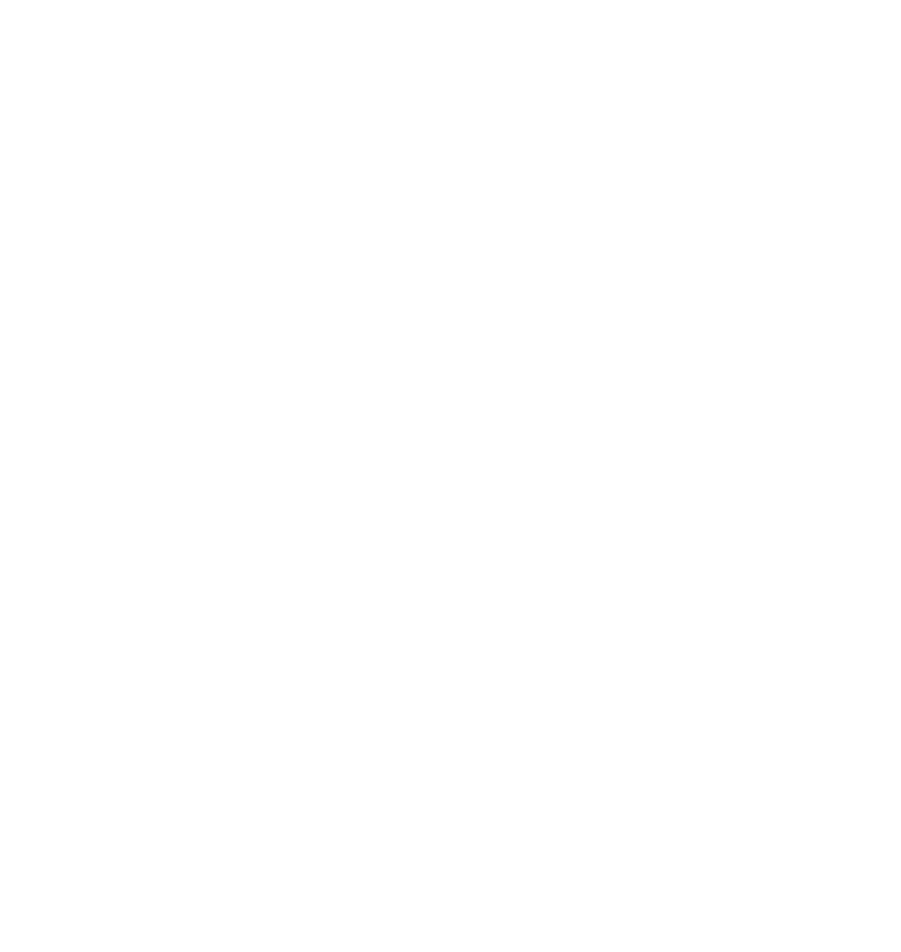
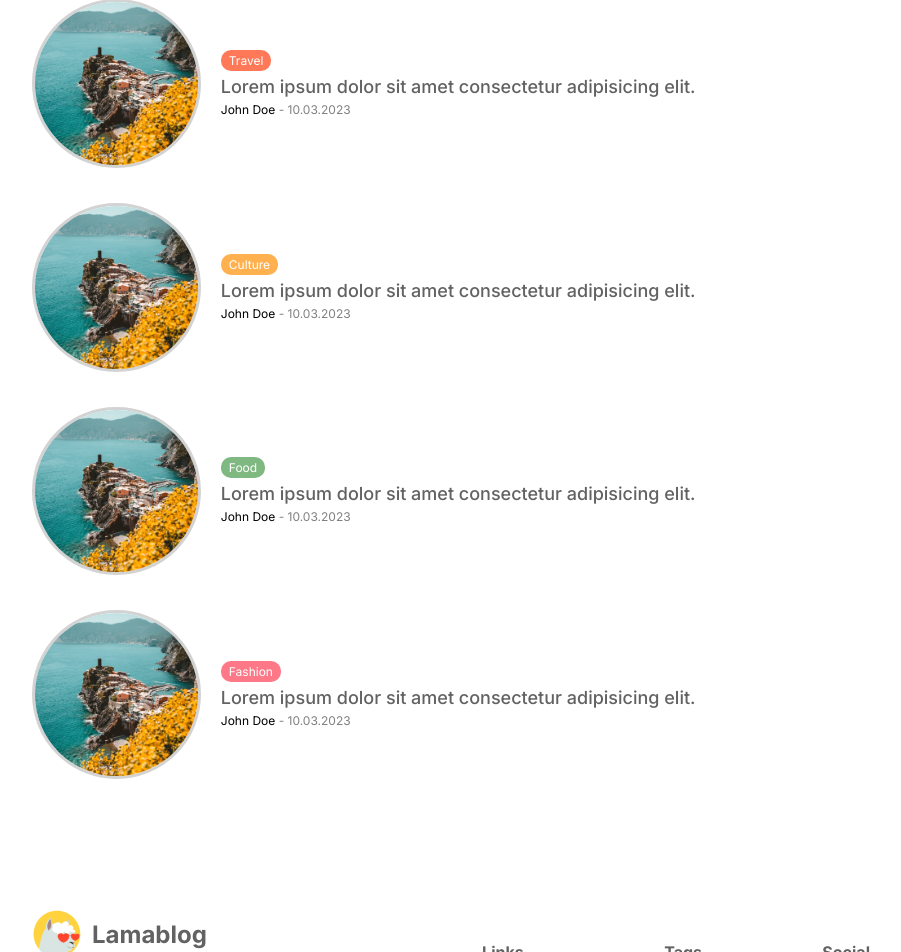
Before and after one commit to yaotutu/next-blog, a Next.js app: page / in a window 1280 px wide. Shown: the part 1816-2768 px from the top of the page, without its empty margins (176-1077 px from the left). Before the commit the page ends 1090 px from the top, so only its background shows below. Built offline with nearby package versions, Linux system fonts and the light colour scheme.

Commit message:
✨ 新功能(layout.tsx, page.tsx, components)：添加Footer和Menu组件   📝 文档(Menu.jsx, footer.jsx)：增加页脚和菜单的样式及功能   ♻️ 重构(Menu.jsx, menuPosts.jsx)：优化代码结构以提升可读性

```diff
--- a/app/layout.tsx
+++ b/app/layout.tsx
@@ -4,6 +4,7 @@
 import { ThemeContextProvider } from "@/context/ThemeContext";
 import ThemeProvider from "@/providers/ThemeProvider";
 import Navbar from "@/components/navbar/Navbar";
+import Footer from "@/components/footer/Footer";
 const inter = Inter({ subsets: ["latin"] });
 
 export const metadata: Metadata = {
@@ -25,6 +26,7 @@
               <div className="wrapper">
                 <Navbar />
                 {children}
+                <Footer />
               </div>
             </div>
           </ThemeProvider>
--- a/app/page.tsx
+++ b/app/page.tsx
@@ -2,12 +2,17 @@
 import styles from "./homepage.module.css";
 import Featured from "../components/featured/Featured";
 import CategoryList from "../components/categoryList/CategoryList";
+import Menu from "../components/Menu/Menu";
 
 export default function Home() {
   return (
     <div className={styles.container}>
       <Featured />
       <CategoryList />
+      <div className={styles.content}>
+        {/* <CardList page={page} /> */}
+        <Menu />
+      </div>
     </div>
   );
 }
--- /dev/null
+++ b/components/Menu/Menu.jsx
@@ -0,0 +1,24 @@
+import React from "react";
+import styles from "./menu.module.css";
+import Link from "next/link";
+import Image from "next/image";
+import MenuPosts from "../menuPosts/MenuPosts";
+// import MenuCategories from "../menuCategories/MenuCategories";
+
+const Menu = () => {
+  return (
+    <div className={styles.container}>
+      <h2 className={styles.subtitle}>{"What's hot"}</h2>
+      <h1 className={styles.title}>Most Popular</h1>
+      <MenuPosts withImage={false} />
+      <h2 className={styles.subtitle}>Discover by topic</h2>
+      <h1 className={styles.title}>Categories</h1>
+      {/* <MenuCategories /> */}
+      <h2 className={styles.subtitle}>Chosen by the editor</h2>
+      <h1 className={styles.title}>Editors Pick</h1>
+      <MenuPosts withImage={true} />
+    </div>
+  );
+};
+
+export default Menu;
--- /dev/null
+++ b/components/Menu/menu.module.css
@@ -0,0 +1,20 @@
+.container {
+    flex: 2;
+    margin-top: 60px;
+  }
+
+  .subtitle {
+    color: gray;
+    font-size: 16px;
+    font-weight: 400;
+  }
+  .title {
+    font-size: 28px;
+  }
+
+
+  @media screen and (max-width: 1024px) {
+    .container {
+      display: none;
+    }
+  }
--- /dev/null
+++ b/components/footer/Footer.jsx
@@ -0,0 +1,54 @@
+import React from "react";
+import styles from "./footer.module.css";
+import Image from "next/image";
+import Link from "next/link";
+
+const Footer = () => {
+  return (
+    <div className={styles.container}>
+      <div className={styles.info}>
+        <div className={styles.logo}>
+          <Image src="/logo.png" alt="lama blog" width={50} height={50} />
+          <h1 className={styles.logoText}>Lamablog</h1>
+        </div>
+        <p className={styles.desc}>
+          Lorem, ipsum dolor sit amet consectetur adipisicing elit. Enim
+          necessitatibus similique aspernatur obcaecati veritatis. Aperiam cum
+          porro sequi, totam minima consequuntur, aspernatur deleniti vero
+          repellendus dorales.
+        </p>
+        <div className={styles.icons}>
+          <Image src="/facebook.png" alt="" width={18} height={18} />
+          <Image src="/instagram.png" alt="" width={18} height={18} />
+          <Image src="/tiktok.png" alt="" width={18} height={18} />
+          <Image src="/youtube.png" alt="" width={18} height={18} />
+        </div>
+      </div>
+      <div className={styles.links}>
+        <div className={styles.list}>
+          <span className={styles.listTitle}>Links</span>
+          <Link href="/">Homepage</Link>
+          <Link href="/">Blog</Link>
+          <Link href="/">About</Link>
+          <Link href="/">Contact</Link>
+        </div>
+        <div className={styles.list}>
+          <span className={styles.listTitle}>Tags</span>
+          <Link href="/">Style</Link>
+          <Link href="/">Fashion</Link>
+          <Link href="/">Coding</Link>
+          <Link href="/">Travel</Link>
+        </div>
+        <div className={styles.list}>
+          <span className={styles.listTitle}>Social</span>
+          <Link href="/">Facebook</Link>
+          <Link href="/">Instagram</Link>
+          <Link href="/">Tiktok</Link>
+          <Link href="/">Youtube</Link>
+        </div>
+      </div>
+    </div>
+  );
+};
+
+export default Footer;
--- /dev/null
+++ b/components/footer/footer.module.css
@@ -0,0 +1,75 @@
+.container {
+    margin-top: 50px;
+    padding: 20px 0px;
+    display: flex;
+    align-items: center;
+    justify-content: space-between;
+    color: var(--softTextColor);
+  }
+
+  .info {
+    flex: 1;
+    display: flex;
+    flex-direction: column;
+    gap: 14px;
+  }
+
+  .logo {
+    display: flex;
+    align-items: center;
+    gap: 10px;
+  }
+
+  .logoText {
+    font-size: 24px;
+  }
+
+  .desc {
+    font-weight: 300;
+  }
+
+  .icons {
+    margin-top: 10px;
+    display: flex;
+    gap: 10px;
+  }
+
+  .links {
+    flex: 1;
+    display: flex;
+    justify-content: flex-end;
+    gap: 100px;
+  }
+
+  .list {
+    display: flex;
+    flex-direction: column;
+    gap: 10px;
+    font-weight: 300;
+  }
+
+  .listTitle {
+    font-weight: bold;
+  }
+
+  @media screen and (max-width: 1024px) {
+    .links {
+      gap: 50px;
+    }
+  }
+  @media screen and (max-width: 768px) {
+    .container {
+      flex-direction: column;
+      gap: 50px;
+    }
+
+    .links {
+      width: 100%;
+      justify-content: space-between;
+    }
+  }
+  @media screen and (max-width: 640px) {
+    .links {
+      font-size: 14px;
+    }
+  }
--- /dev/null
+++ b/components/menuPosts/MenuPosts.jsx
@@ -0,0 +1,85 @@
+import Image from "next/image";
+import Link from "next/link";
+import React from "react";
+import styles from "./menuPosts.module.css"
+
+const MenuPosts = ({ withImage }) => {
+  return (
+    <div className={styles.items}>
+      <Link href="/" className={styles.item}>
+        {withImage && (
+          <div className={styles.imageContainer}>
+            <Image src="/p1.jpeg" alt="" fill className={styles.image} />
+          </div>
+        )}
+        <div className={styles.textContainer}>
+          <span className={`${styles.category} ${styles.travel}`}>Travel</span>
+          <h3 className={styles.postTitle}>
+            Lorem ipsum dolor sit amet consectetur adipisicing elit.
+          </h3>
+          <div className={styles.detail}>
+            <span className={styles.username}>John Doe</span>
+            <span className={styles.date}> - 10.03.2023</span>
+          </div>
+        </div>
+      </Link>
+      <Link href="/" className={styles.item}>
+        {withImage && (
+          <div className={styles.imageContainer}>
+            <Image src="/p1.jpeg" alt="" fill className={styles.image} />
+          </div>
+        )}
+        <div className={styles.textContainer}>
+          <span className={`${styles.category} ${styles.culture}`}>
+            Culture
+          </span>
+          <h3 className={styles.postTitle}>
+            Lorem ipsum dolor sit amet consectetur adipisicing elit.
+          </h3>
+          <div className={styles.detail}>
+            <span className={styles.username}>John Doe</span>
+            <span className={styles.date}> - 10.03.2023</span>
+          </div>
+        </div>
+      </Link>
+      <Link href="/" className={styles.item}>
+        {withImage && (
+          <div className={styles.imageContainer}>
+            <Image src="/p1.jpeg" alt="" fill className={styles.image} />
+          </div>
+        )}
+        <div className={styles.textContainer}>
+          <span className={`${styles.category} ${styles.food}`}>Food</span>
+          <h3 className={styles.postTitle}>
+            Lorem ipsum dolor sit amet consectetur adipisicing elit.
+          </h3>
+          <div className={styles.detail}>
+            <span className={styles.username}>John Doe</span>
+            <span className={styles.date}> - 10.03.2023</span>
+          </div>
+        </div>
+      </Link>
+      <Link href="/" className={styles.item}>
+        {withImage && (
+          <div className={styles.imageContainer}>
+            <Image src="/p1.jpeg" alt="" fill className={styles.image} />
+          </div>
+        )}
+        <div className={styles.textContainer}>
+          <span className={`${styles.category} ${styles.fashion}`}>
+            Fashion
+          </span>
+          <h3 className={styles.postTitle}>
+            Lorem ipsum dolor sit amet consectetur adipisicing elit.
+          </h3>
+          <div className={styles.detail}>
+            <span className={styles.username}>John Doe</span>
+            <span className={styles.date}> - 10.03.2023</span>
+          </div>
+        </div>
+      </Link>
+    </div>
+  );
+};
+
+export default MenuPosts;
--- /dev/null
+++ b/components/menuPosts/menuPosts.module.css
@@ -0,0 +1,78 @@
+.items {
+    margin-top: 35px;
+    margin-bottom: 60px;
+    display: flex;
+    flex-direction: column;
+    gap: 35px;
+  }
+
+  .item {
+    display: flex;
+    align-items: center;
+    gap: 20px;
+  }
+
+  .imageContainer {
+    flex: 1;
+    aspect-ratio: 1/1;
+    position: relative;
+  }
+
+  .image {
+    border-radius: 50%;
+    border: 3px solid lightgray;
+    object-fit: cover;
+  }
+
+  .textContainer {
+    flex: 4;
+    display: flex;
+    flex-direction: column;
+    gap: 5px;
+  }
+
+  .category {
+    padding: 3px 8px;
+    border-radius: 10px;
+    font-size: 12px;
+    color: white;
+    width: max-content;
+  }
+
+  .category.travel {
+    background-color: #ff7857;
+  }
+
+  .culture {
+    background-color: #ffb14f;
+  }
+
+  .food {
+    background-color: #7fb881;
+  }
+
+  .fashion {
+    background-color: #ff7887;
+  }
+
+  .coding {
+    background-color: #775aec;
+  }
+
+  .style {
+    background-color: #789cff;
+  }
+
+  .postTitle {
+    font-size: 18px;
+    font-weight: 500;
+    color: var(--softTextColor);
+  }
+
+  .detail {
+    font-size: 12px;
+  }
+
+  .date {
+    color: gray;
+  }
```
